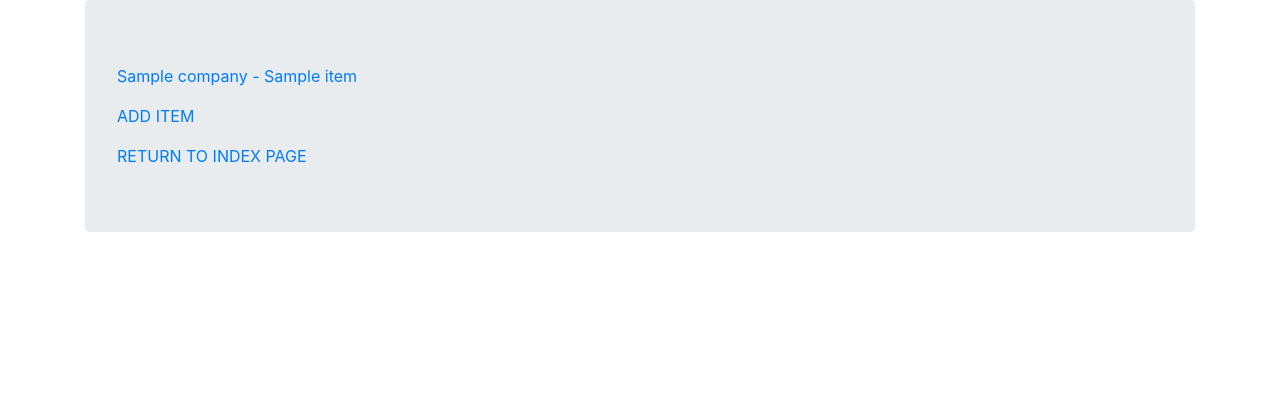
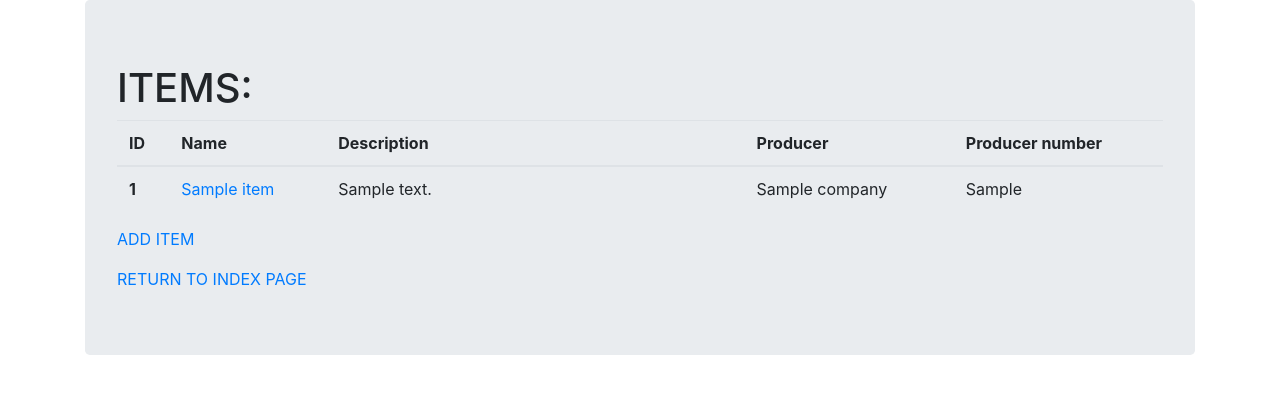
Before and after one commit to gleskejarosz/warehouse, a Django app: page /items/items/ in a window 1280 px wide. Shown: the part 56-450 px from the top of the page. Run offline with Django 4.2, Linux system fonts and the light colour scheme; tables that the repository leaves empty hold one stand-in row (values such as "Sample post"); some libraries are stand-ins or nearby versions.

Commit message:
Udekorowanie template items.html (tabelka, hover)

```diff
--- a/templates/items/items.html
+++ b/templates/items/items.html
@@ -1,8 +1,28 @@
 {% extends "base.html" %}
 {% block content %}
-    {% for i in items %}
-        <p><a href="{% url 'items_app:items-detail-view' pk=i.pk %}">{{ i }}</a></p>
-    {% endfor %}
+<h1>ITEMS:</h1>
+    <table class="table table-hover">
+        <thead>
+        <tr>
+            <th scope="col" width="5%">ID</th>
+            <th scope="col" width="15%">Name</th>
+            <th scope="col" width="40%">Description</th>
+            <th scope="col" width="20%">Producer</th>
+            <th scope="col" width="20%">Producer number</th>
+        </tr>
+        </thead>
+        <tbody>
+        {% for i in items %}
+            <tr>
+                <th scope="row">{{ forloop.counter }}</th>
+                <td><a href="{% url 'items_app:items-detail-view' pk=i.pk %}">{{ i.name }}</a></td>
+                <td>{{ i.description }} </td>
+                <td>{{ i.producer }} </td>
+                <td>{{ i.producer_no }} </td>
+            </tr>
+        {% endfor %}
+        </tbody>
+    </table>
     <p><a href="{% url 'items_app:items-create-view' %}">ADD ITEM</a></p>
     <a href="{% url 'items_app:index' %}">RETURN TO INDEX PAGE</a>
 {% endblock %}
```
